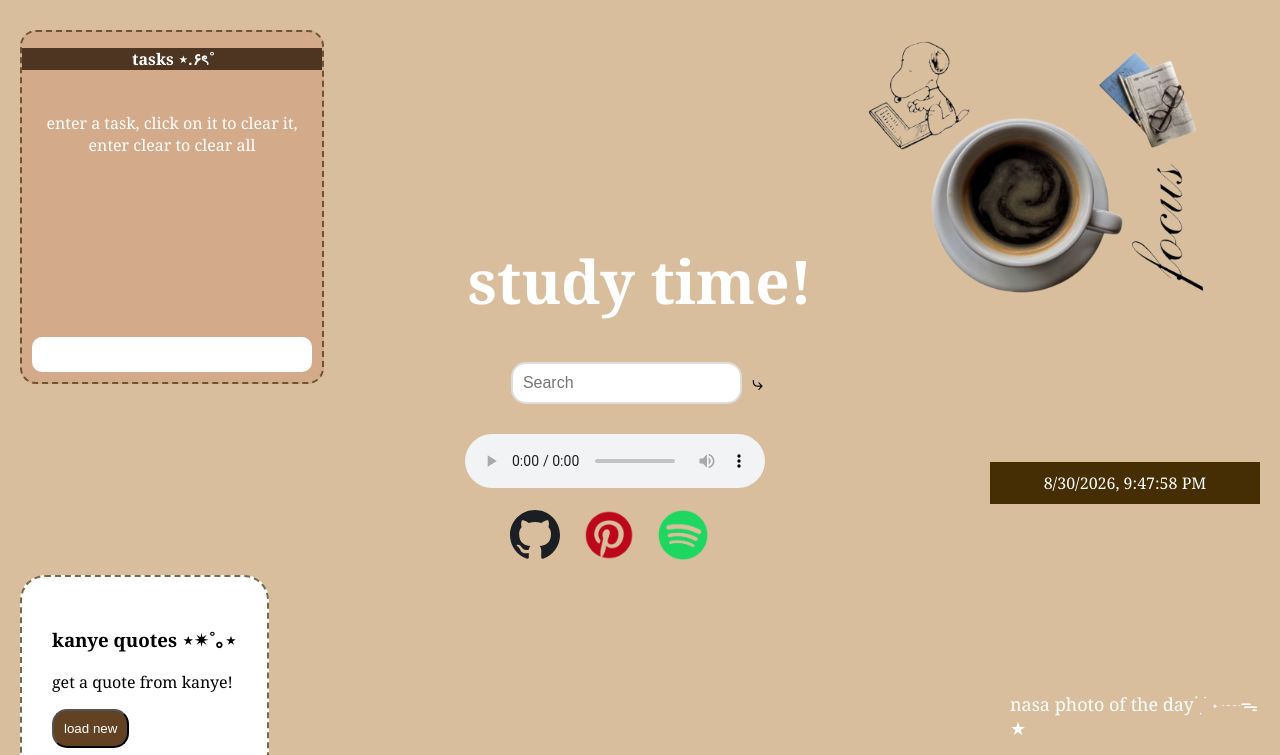
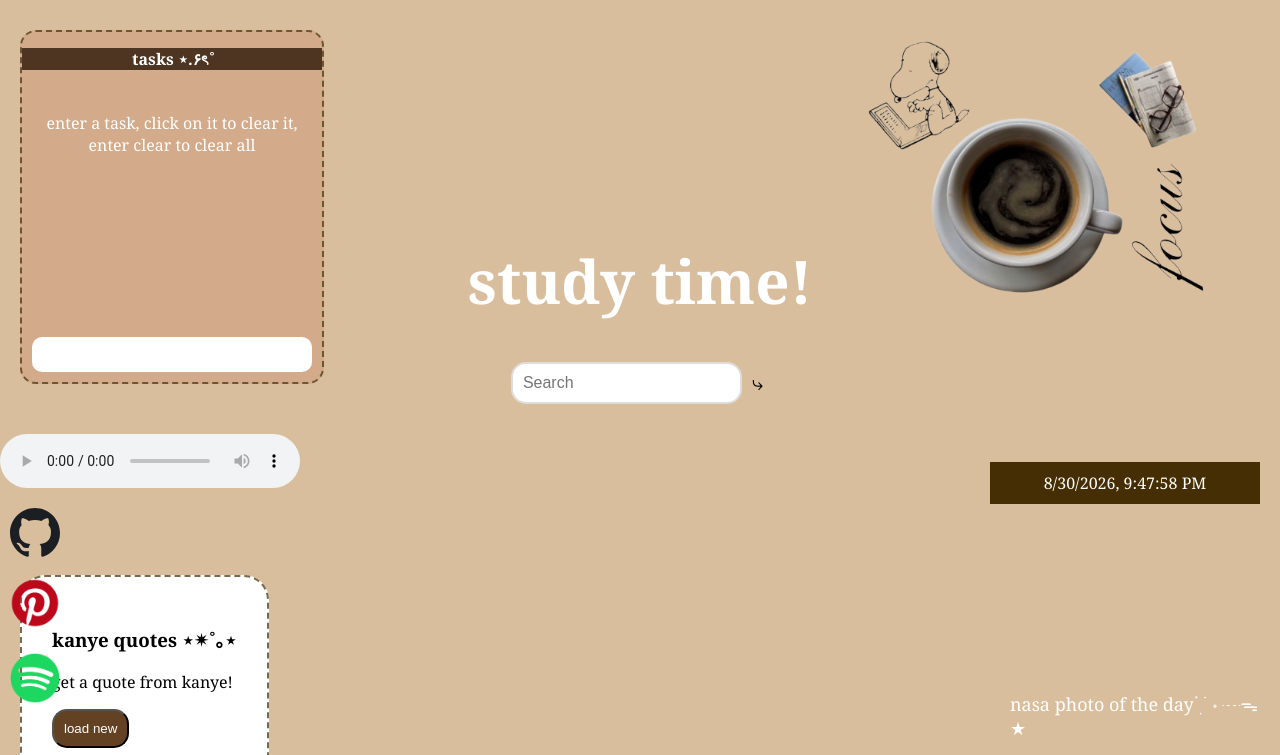
Before and after one commit to krupa-pramod/nasaweb, a website built with Vite: page index.html in a window 1280 px wide. Shown: the top 755 px of the page. Built offline with nearby package versions, Linux system fonts and the light colour scheme; no server answers.

Commit message:
Refactor audio element and social links layout
Updated audio element styling and repositioned social media links.

```diff
--- a/index.html
+++ b/index.html
@@ -46,13 +46,13 @@
 
     <p id = "timeElement">Time</p>
 
-    <audio style = "padding-bottom: 10px; position: fixed; left: 465px; padding-top: 30px;" controls>
+    <audio style = "padding-bottom: 10px; display: flex; flex-direction: column; align-items: center; padding-top: 30px;" controls>
       <source src = "audio/Slowdive - When the Sun Hits (Audio).mp3" type = "audio/mpeg">
       your browser does not support the audio tag.
     </audio>
 
 
-    <div style="position: fixed; left: 500px; top: 500px;">
+    <div style="position: fixed; display: flex; flex-direction: column; align-items: center;>
       <a href="https://github.com/"><img src="img/git.svg" alt="git" style="width: 50px; padding: 10px;"></a>
       <a href="https://www.pinterest.com/"><img src="img/pinterest.webp" alt="pinterest" style="width: 50px; padding: 10px;"></a>
       <a href="https://open.spotify.com/"><img src="img/spotify.png" alt="spotify" style="width: 50px; padding: 10px;"></a>
```
